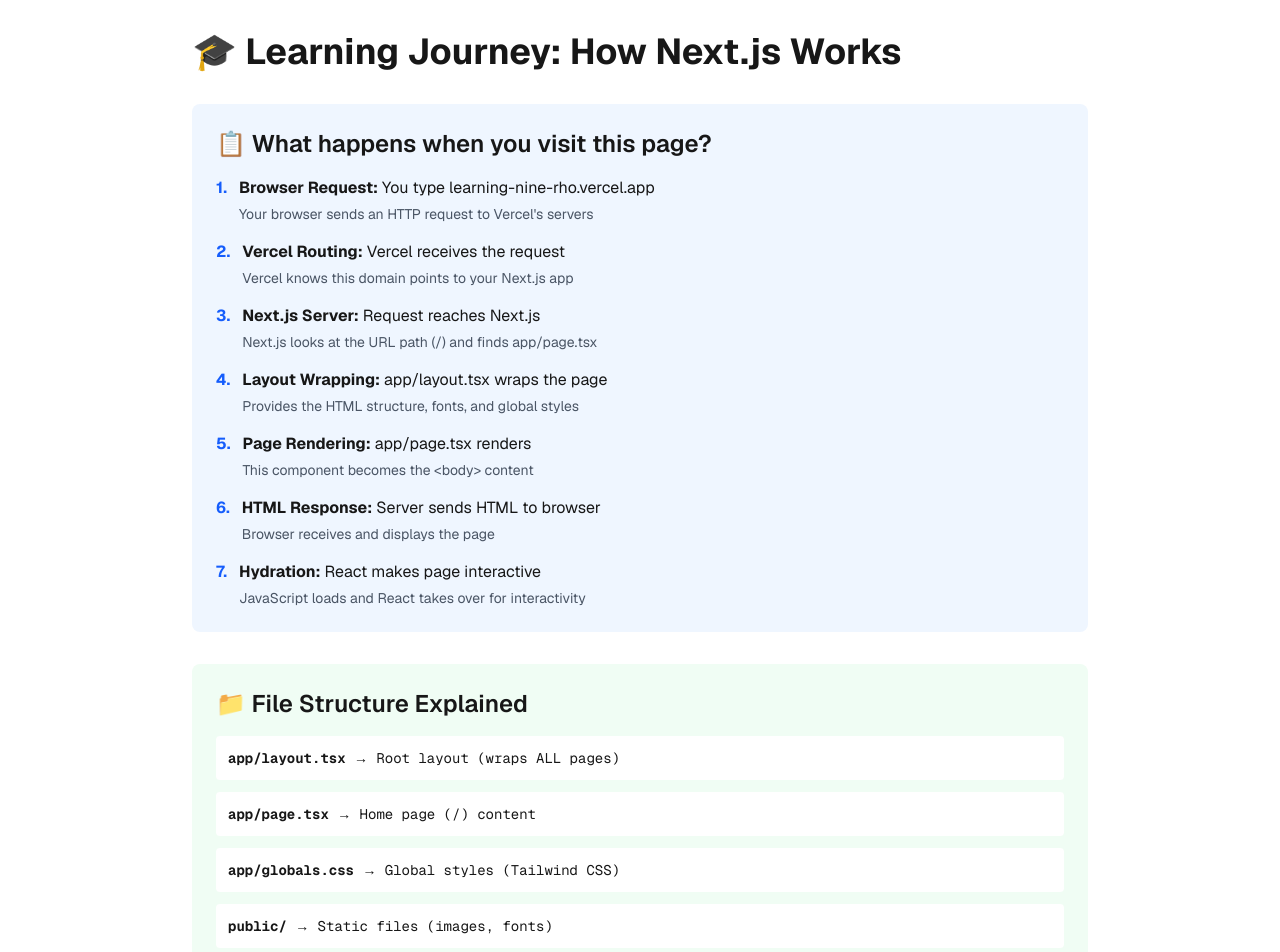
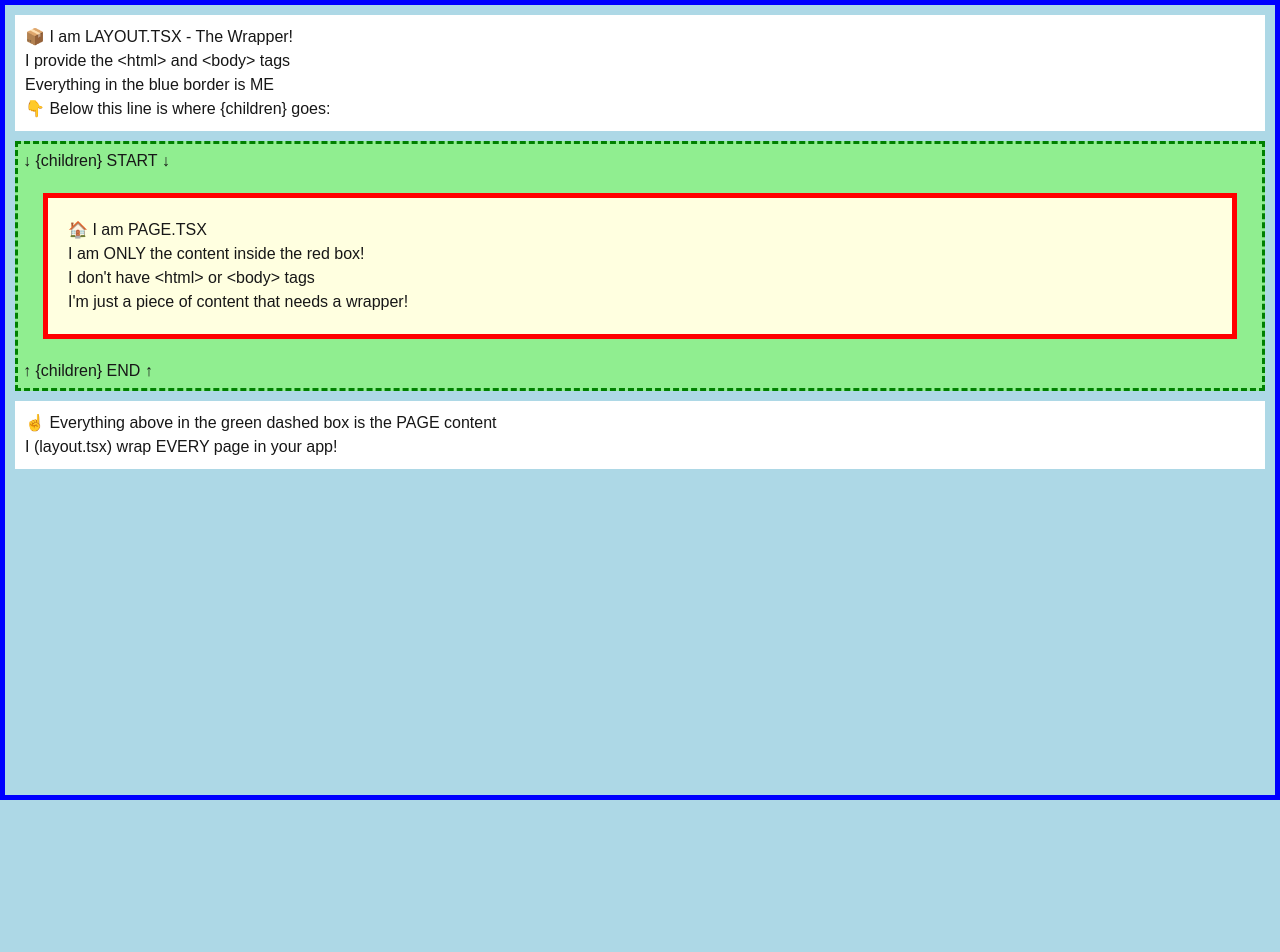
Before and after one commit to speudoname/learning, a Next.js app: page / in a window 1280 px wide. Shown: the top 952 px of the page. After the commit the page ends 800 px from the top, so only its background shows below. Built offline with nearby package versions, Linux system fonts and the light colour scheme.

Commit message:
Visual demonstration of layout vs page relationship

```diff
--- /dev/null
+++ b/app/about/page.tsx
@@ -0,0 +1,15 @@
+export default function About() {
+  return (
+    <div style={{
+      border: '5px solid orange',
+      padding: '20px',
+      margin: '20px',
+      backgroundColor: 'peachpuff'
+    }}>
+      <h1>📖 I am ABOUT/PAGE.TSX</h1>
+      <p>I'm a different page!</p>
+      <p>But I'm ALSO wrapped by the same layout.tsx</p>
+      <p>Visit me at: /about</p>
+    </div>
+  );
+}
--- a/app/layout.tsx
+++ b/app/layout.tsx
@@ -22,16 +22,46 @@ export default function RootLayout({
 }: Readonly<{
   children: React.ReactNode;
 }>) {
-  console.log("🏗️ STEP 2: RootLayout is rendering (this wraps EVERY page)");
-  console.log("📍 Location: app/layout.tsx");
-  console.log("🎯 Purpose: Provides HTML structure for ALL pages");
-
   return (
     <html lang="en">
       <body
         className={`${geistSans.variable} ${geistMono.variable} antialiased`}
+        style={{
+          border: '5px solid blue',
+          padding: '10px',
+          backgroundColor: 'lightblue',
+          minHeight: '100vh'
+        }}
       >
-        {children}
+        <div style={{
+          backgroundColor: 'white',
+          padding: '10px',
+          marginBottom: '10px'
+        }}>
+          <h2>📦 I am LAYOUT.TSX - The Wrapper!</h2>
+          <p>I provide the {'<html>'} and {'<body>'} tags</p>
+          <p>Everything in the blue border is ME</p>
+          <p>👇 Below this line is where {'{children}'} goes:</p>
+        </div>
+
+        <div style={{
+          border: '3px dashed green',
+          padding: '5px',
+          backgroundColor: 'lightgreen'
+        }}>
+          <p style={{ margin: '0 0 10px 0' }}>↓ {'{children}'} START ↓</p>
+          {children}
+          <p style={{ margin: '10px 0 0 0' }}>↑ {'{children}'} END ↑</p>
+        </div>
+
+        <div style={{
+          backgroundColor: 'white',
+          padding: '10px',
+          marginTop: '10px'
+        }}>
+          <p>☝️ Everything above in the green dashed box is the PAGE content</p>
+          <p>I (layout.tsx) wrap EVERY page in your app!</p>
+        </div>
       </body>
     </html>
   );
--- a/app/page.tsx
+++ b/app/page.tsx
@@ -1,129 +1,15 @@
-'use client';
-
-import { useEffect } from 'react';
-
 export default function Home() {
-  console.log("🏠 STEP 3: Home page component is rendering");
-  console.log("📍 Location: app/page.tsx");
-  console.log("🎯 Purpose: This is the content for the '/' route");
-
-  useEffect(() => {
-    console.log("✅ STEP 4: Home page mounted in browser");
-    console.log("🌐 The page is now interactive!");
-  }, []);
-
   return (
-    <div className="min-h-screen p-8 font-sans">
-      <main className="max-w-4xl mx-auto">
-        <h1 className="text-4xl font-bold mb-8">🎓 Learning Journey: How Next.js Works</h1>
-
-        <div className="bg-blue-50 p-6 rounded-lg mb-8">
-          <h2 className="text-2xl font-semibold mb-4">📋 What happens when you visit this page?</h2>
-
-          <ol className="space-y-4">
-            <li className="flex gap-3">
-              <span className="font-bold text-blue-600">1.</span>
-              <div>
-                <strong>Browser Request:</strong> You type learning-nine-rho.vercel.app
-                <div className="text-sm text-gray-600 mt-1">
-                  Your browser sends an HTTP request to Vercel's servers
-                </div>
-              </div>
-            </li>
-
-            <li className="flex gap-3">
-              <span className="font-bold text-blue-600">2.</span>
-              <div>
-                <strong>Vercel Routing:</strong> Vercel receives the request
-                <div className="text-sm text-gray-600 mt-1">
-                  Vercel knows this domain points to your Next.js app
-                </div>
-              </div>
-            </li>
-
-            <li className="flex gap-3">
-              <span className="font-bold text-blue-600">3.</span>
-              <div>
-                <strong>Next.js Server:</strong> Request reaches Next.js
-                <div className="text-sm text-gray-600 mt-1">
-                  Next.js looks at the URL path (/) and finds app/page.tsx
-                </div>
-              </div>
-            </li>
-
-            <li className="flex gap-3">
-              <span className="font-bold text-blue-600">4.</span>
-              <div>
-                <strong>Layout Wrapping:</strong> app/layout.tsx wraps the page
-                <div className="text-sm text-gray-600 mt-1">
-                  Provides the HTML structure, fonts, and global styles
-                </div>
-              </div>
-            </li>
-
-            <li className="flex gap-3">
-              <span className="font-bold text-blue-600">5.</span>
-              <div>
-                <strong>Page Rendering:</strong> app/page.tsx renders
-                <div className="text-sm text-gray-600 mt-1">
-                  This component becomes the {`<body>`} content
-                </div>
-              </div>
-            </li>
-
-            <li className="flex gap-3">
-              <span className="font-bold text-blue-600">6.</span>
-              <div>
-                <strong>HTML Response:</strong> Server sends HTML to browser
-                <div className="text-sm text-gray-600 mt-1">
-                  Browser receives and displays the page
-                </div>
-              </div>
-            </li>
-
-            <li className="flex gap-3">
-              <span className="font-bold text-blue-600">7.</span>
-              <div>
-                <strong>Hydration:</strong> React makes page interactive
-                <div className="text-sm text-gray-600 mt-1">
-                  JavaScript loads and React takes over for interactivity
-                </div>
-              </div>
-            </li>
-          </ol>
-        </div>
-
-        <div className="bg-green-50 p-6 rounded-lg mb-8">
-          <h2 className="text-2xl font-semibold mb-4">📁 File Structure Explained</h2>
-
-          <div className="space-y-3 font-mono text-sm">
-            <div className="p-3 bg-white rounded">
-              <strong>app/layout.tsx</strong> → Root layout (wraps ALL pages)
-            </div>
-            <div className="p-3 bg-white rounded">
-              <strong>app/page.tsx</strong> → Home page (/) content
-            </div>
-            <div className="p-3 bg-white rounded">
-              <strong>app/globals.css</strong> → Global styles (Tailwind CSS)
-            </div>
-            <div className="p-3 bg-white rounded">
-              <strong>public/</strong> → Static files (images, fonts)
-            </div>
-            <div className="p-3 bg-white rounded">
-              <strong>next.config.ts</strong> → Next.js configuration
-            </div>
-            <div className="p-3 bg-white rounded">
-              <strong>package.json</strong> → Dependencies and scripts
-            </div>
-          </div>
-        </div>
-
-        <div className="bg-yellow-50 p-6 rounded-lg">
-          <h2 className="text-2xl font-semibold mb-4">🚀 Check the Console!</h2>
-          <p className="mb-2">Open your browser's Developer Tools (F12) and check the Console tab.</p>
-          <p className="text-sm text-gray-600">You'll see the logs showing the exact order of execution!</p>
-        </div>
-      </main>
+    <div style={{
+      border: '5px solid red',
+      padding: '20px',
+      margin: '20px',
+      backgroundColor: 'lightyellow'
+    }}>
+      <h1>🏠 I am PAGE.TSX</h1>
+      <p>I am ONLY the content inside the red box!</p>
+      <p>I don't have {'<html>'} or {'<body>'} tags</p>
+      <p>I'm just a piece of content that needs a wrapper!</p>
     </div>
   );
 }
```
